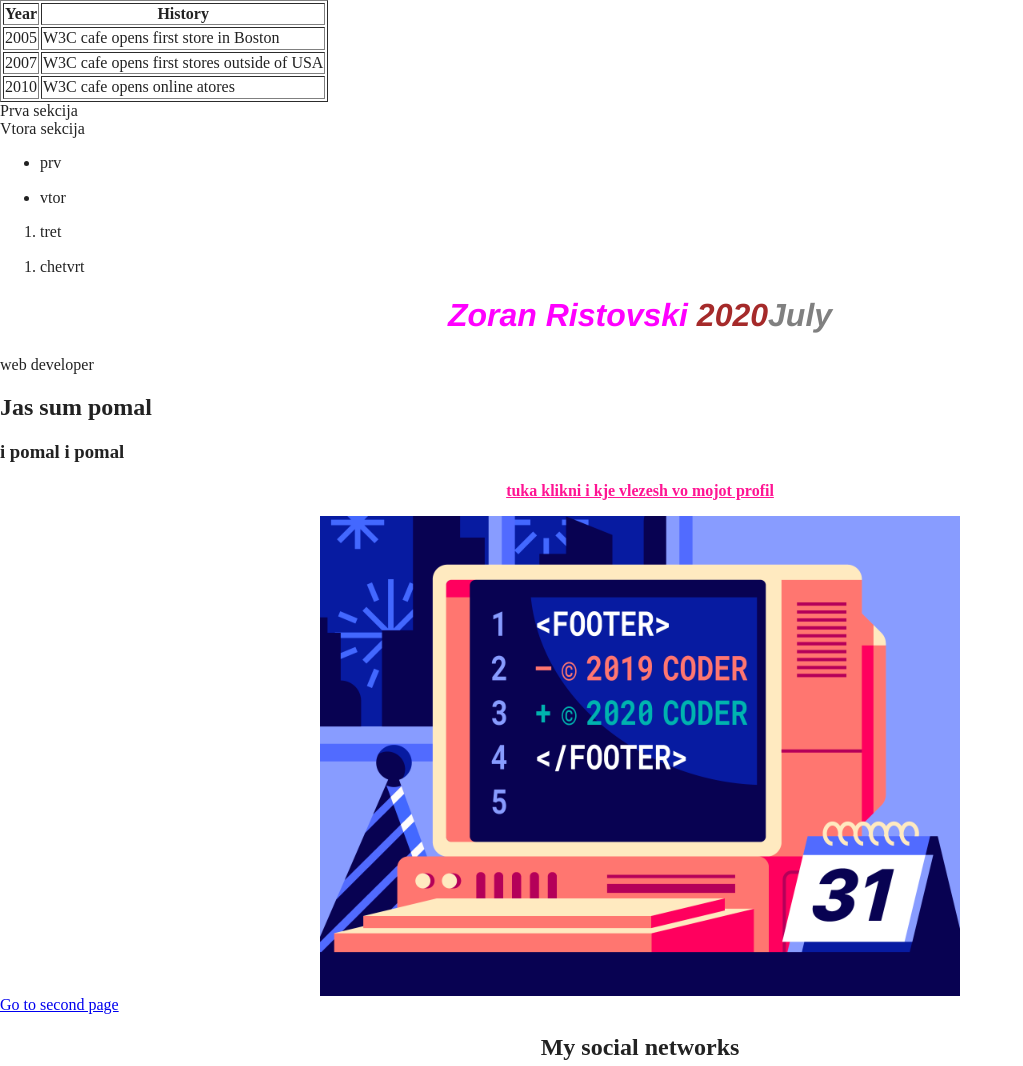
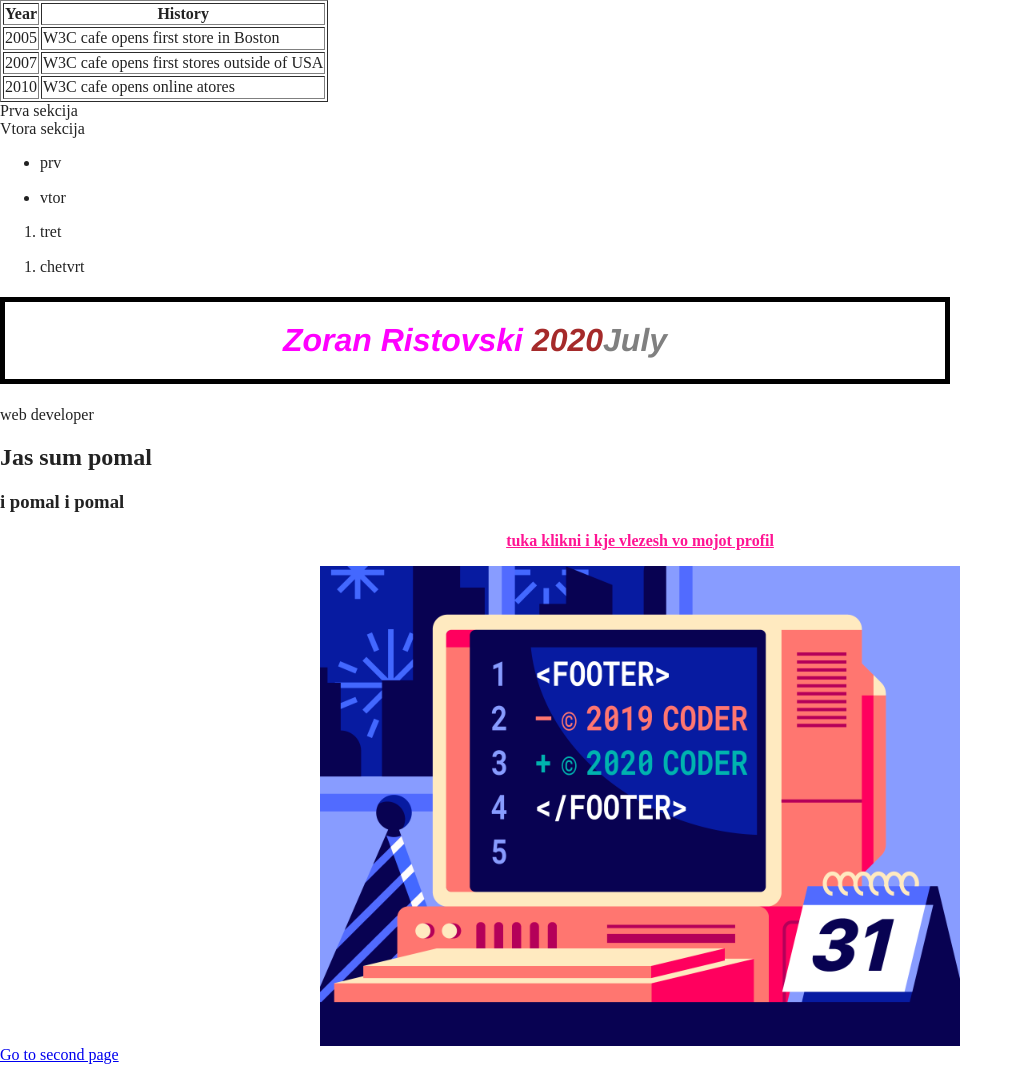
Before and after one commit to zoranrist/zoranrist, a website built with Parcel: page index.html in a window 1280 px wide. Shown: the top 1066 px of the page, without its empty margins (0-1023 px from the left). Built offline with nearby package versions, Linux system fonts and the light colour scheme.

Commit message:
block_level_pochnavme

```diff
--- a/css/first.css
+++ b/css/first.css
@@ -6,6 +6,10 @@ h1 {
   font-style: italic;
   font-family: "Franklin Gothic Medium", "Arial Narrow", Arial, sans-serif;
   text-align: center;
+  width: 900px;
+  padding: 20px;
+  border: 5px solid black;
+  margin: auto;
 }
 
 h1 .inside {
```
